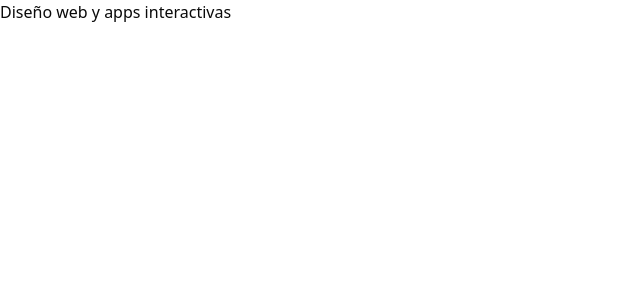
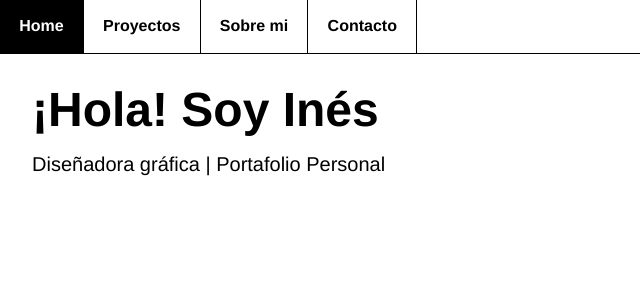
Before and after one commit to zqnv9qyypf-ship-it/mi-web, a Vue app: page / in a window 1280 px wide. Shown: the top 300 px of the page, without its empty margins (0-640 px from the left). Built offline with nearby package versions, Linux system fonts and the light colour scheme.

Commit message:
Estructura inicial

```diff
--- a/src/App.vue
+++ b/src/App.vue
@@ -1,16 +1,48 @@
 <script setup lang="ts">
-import { RouterView } from 'vue-router';
-
-
-
+import { RouterLink, RouterView } from 'vue-router'
 </script>
 
 <template>
-  <main>
+  <main class="font-[Helvetica]">
+    <nav class="w-full border-b border-black bg-white">
+      <ul class="flex items-center">
+        <li>
+          <RouterLink to="/" class="menu-link" active-class="menu-link-active" exact-active-class="menu-link-active">Home</RouterLink>
+        </li>
+        <li>
+          <RouterLink to="/proyectos" class="menu-link" active-class="menu-link-active">Proyectos</RouterLink>
+        </li>
+        <li>
+          <RouterLink to="/sobre-mi" class="menu-link" active-class="menu-link-active">Sobre mi</RouterLink>
+        </li>
+        <li>
+          <RouterLink to="/contacto" class="menu-link" active-class="menu-link-active">Contacto</RouterLink>
+        </li>
+      </ul>
+    </nav>
+
     <RouterView />
   </main>
 </template>
 
 <style scoped>
+.menu-link {
+  display: inline-block;
+  padding: 0.9rem 1.2rem;
+  border-right: 1px solid black;
+  color: black;
+  text-decoration: none;
+  font-weight: 600;
+}
 
+.menu-link-active {
+  background: black;
+  color: white;
+}
+
+.menu-link:active,
+.menu-link:focus-visible {
+  background: black;
+  color: white;
+}
 </style>
--- /dev/null
+++ b/src/components/Header.vue
@@ -0,0 +1,14 @@
+<template>
+  <header class="bg-white text-black h-screen flex flex-col justify-start items-start text-left font-[Helvetica] p-8">
+    <h1 class="text-5xl font-bold mb-4">¡Hola! Soy Inés</h1>
+    <p class="text-xl mb-6">Diseñadora gráfica | Portafolio Personal</p>
+  </header>
+</template>
+
+<script lang="ts">
+import { defineComponent } from 'vue'
+
+export default defineComponent({
+  name: 'Header'
+})
+</script>
--- /dev/null
+++ b/src/pages/about/About.vue
@@ -0,0 +1,6 @@
+<template>
+  <section class="p-8">
+    <h1 class="text-4xl font-bold mb-3">Sobre mi</h1>
+    <p class="text-lg">Soy Inés Pérez Cano, y estudio Diseño y Tecnologías Creativas.</p>
+  </section>
+</template>
--- /dev/null
+++ b/src/pages/contact/Contact.vue
@@ -0,0 +1,6 @@
+<template>
+  <section class="p-8">
+    <h1 class="text-4xl font-bold mb-3">Contacto</h1>
+    <p class="text-lg">Escribeme para colaboraciones o nuevos proyectos.</p>
+  </section>
+</template>
--- a/src/pages/home/Home.vue
+++ b/src/pages/home/Home.vue
@@ -1,15 +1,15 @@
-<script lang="ts" setup>
-
-
-</script>
-
 <template>
-
-<h1>Diseño web y apps interactivas</h1>
-
-
+  <div>
+    <Header />
+  </div>
 </template>
 
-<style scoped>
+<script lang="ts">
+import { defineComponent } from 'vue'
+import Header from '../../components/Header.vue'
 
-</style>
+export default defineComponent({
+  name: 'Home',
+  components: { Header }
+})
+</script>
--- /dev/null
+++ b/src/pages/projects/Projects.vue
@@ -0,0 +1,6 @@
+<template>
+  <section class="p-8">
+    <h1 class="text-4xl font-bold mb-3">Proyectos</h1>
+    <p class="text-lg">Aqui veras una seleccion de mis trabajos.</p>
+  </section>
+</template>
--- a/src/router/index.ts
+++ b/src/router/index.ts
@@ -1,4 +1,7 @@
 import Home from "@/pages/home/Home.vue";
+import About from "@/pages/about/About.vue";
+import Contact from "@/pages/contact/Contact.vue";
+import Projects from "@/pages/projects/Projects.vue";
 import { createRouter, createWebHashHistory } from "vue-router";
 
 
@@ -13,7 +16,22 @@ export const router = createRouter({
       component: Home
     },
     {
-      path: '/:patchMatch(.*)',
+      path: '/proyectos',
+      name: 'projects',
+      component: Projects
+    },
+    {
+      path: '/sobre-mi',
+      name: 'about',
+      component: About
+    },
+    {
+      path: '/contacto',
+      name: 'contact',
+      component: Contact
+    },
+    {
+      path: '/:pathMatch(.*)*',
       redirect: '/'
     }
   ]
```
Also changed, not shown: 1 other file (tests, documents, lock files or other folders).
